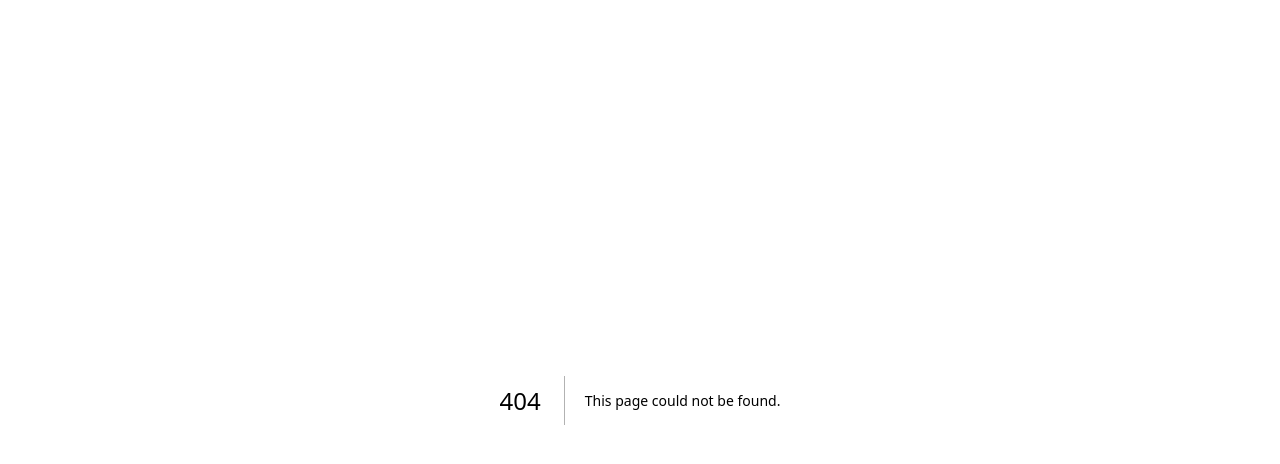
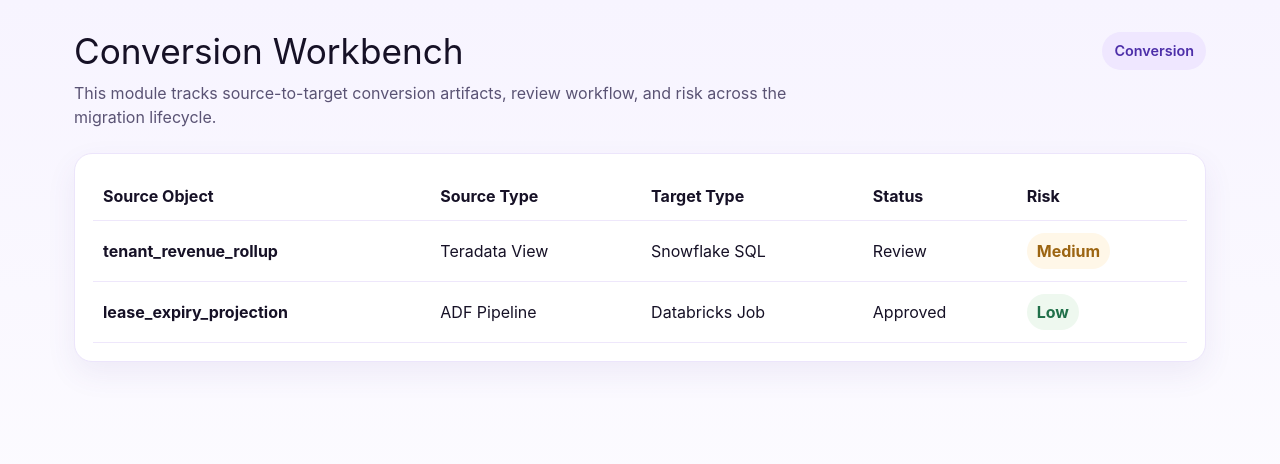
Before and after one commit to rrahul0904/Rahul-Singh, a Next.js app in the folder apps/web/: page /conversion in a window 1280 px wide. Before the commit this address had no page. Shown: the top 464 px of the page. Built offline with nearby package versions, Linux system fonts and the light colour scheme; no server answers.

Commit message:
Add conversion workbench screen

```diff
--- /dev/null
+++ b/apps/web/app/conversion/page.tsx
@@ -0,0 +1,52 @@
+import { getConversionItems } from "../../lib/conversionClient";
+
+function riskStyle(risk: "Low" | "Medium" | "High") {
+  if (risk === "Low") return { background: "#eef8ef", color: "#207049" };
+  if (risk === "Medium") return { background: "#fff7e8", color: "#9c6512" };
+  return { background: "#fdebec", color: "#9c2f3b" };
+}
+
+export default async function ConversionPage() {
+  const items = await getConversionItems();
+
+  return (
+    <main style={{ minHeight: "100vh", background: "linear-gradient(180deg, #f7f4ff 0%, #ffffff 100%)", color: "#161126" }}>
+      <div style={{ maxWidth: 1180, margin: "0 auto", padding: "32px 24px 56px" }}>
+        <section style={{ display: "flex", justifyContent: "space-between", gap: 16, alignItems: "flex-start", marginBottom: 24 }}>
+          <div>
+            <h1 style={{ margin: 0, fontSize: "2.2rem", lineHeight: 1.1 }}>Conversion Workbench</h1>
+            <p style={{ marginTop: 10, color: "#5a5374", maxWidth: 760 }}>
+              This module tracks source-to-target conversion artifacts, review workflow, and risk across the migration lifecycle.
+            </p>
+          </div>
+          <div style={{ display: "inline-flex", padding: "8px 12px", borderRadius: 999, background: "#efe7ff", color: "#4d2fa9", fontWeight: 600, fontSize: "0.9rem" }}>Conversion</div>
+        </section>
+
+        <section style={{ background: "#ffffff", border: "1px solid #ece5fb", borderRadius: 18, padding: 18, boxShadow: "0 12px 30px rgba(87, 59, 155, 0.08)" }}>
+          <table style={{ width: "100%", borderCollapse: "collapse" }}>
+            <thead>
+              <tr>
+                <th style={{ textAlign: "left", padding: "12px 10px", borderBottom: "1px solid #eee7fb" }}>Source Object</th>
+                <th style={{ textAlign: "left", padding: "12px 10px", borderBottom: "1px solid #eee7fb" }}>Source Type</th>
+                <th style={{ textAlign: "left", padding: "12px 10px", borderBottom: "1px solid #eee7fb" }}>Target Type</th>
+                <th style={{ textAlign: "left", padding: "12px 10px", borderBottom: "1px solid #eee7fb" }}>Status</th>
+                <th style={{ textAlign: "left", padding: "12px 10px", borderBottom: "1px solid #eee7fb" }}>Risk</th>
+              </tr>
+            </thead>
+            <tbody>
+              {items.map((item) => (
+                <tr key={item.id}>
+                  <td style={{ padding: "12px 10px", borderBottom: "1px solid #eee7fb", fontWeight: 700 }}>{item.source_object_name}</td>
+                  <td style={{ padding: "12px 10px", borderBottom: "1px solid #eee7fb" }}>{item.source_type}</td>
+                  <td style={{ padding: "12px 10px", borderBottom: "1px solid #eee7fb" }}>{item.target_type}</td>
+                  <td style={{ padding: "12px 10px", borderBottom: "1px solid #eee7fb" }}>{item.status}</td>
+                  <td style={{ padding: "12px 10px", borderBottom: "1px solid #eee7fb" }}><span style={{ display: "inline-flex", padding: "6px 10px", borderRadius: 999, fontWeight: 700, ...riskStyle(item.risk) }}>{item.risk}</span></td>
+                </tr>
+              ))}
+            </tbody>
+          </table>
+        </section>
+      </div>
+    </main>
+  );
+}
```
